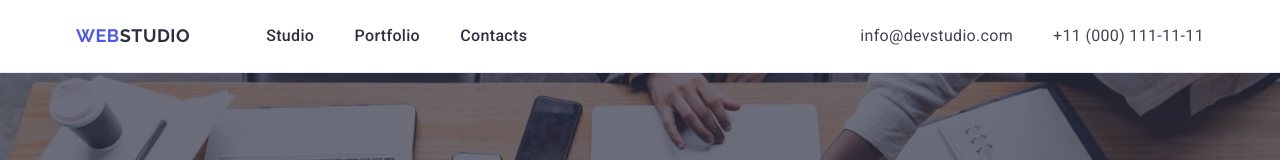
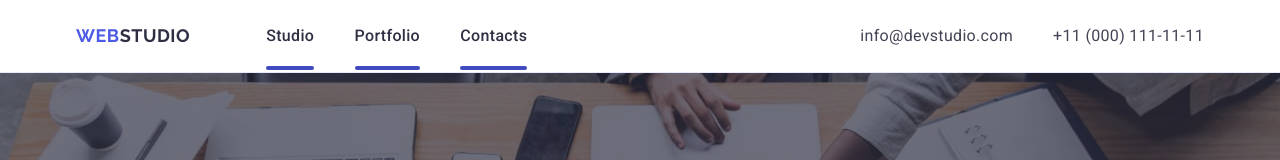
Before and after one commit to AlinaKikh/goit-markup-hw-04, a plain HTML site: page index.html in a window 1280 px wide. Shown: the top 160 px of the page. Drawn offline with nearby package versions, Linux system fonts and the light colour scheme.

Commit message:
edit ::after

```diff
--- a/css/styles.css
+++ b/css/styles.css
@@ -114,7 +114,7 @@ img {
   color: #2e2f42;
 }
 
-.current:hover::after {
+.current::after {
   content: '';
   position: absolute;
   left: 0;
```
